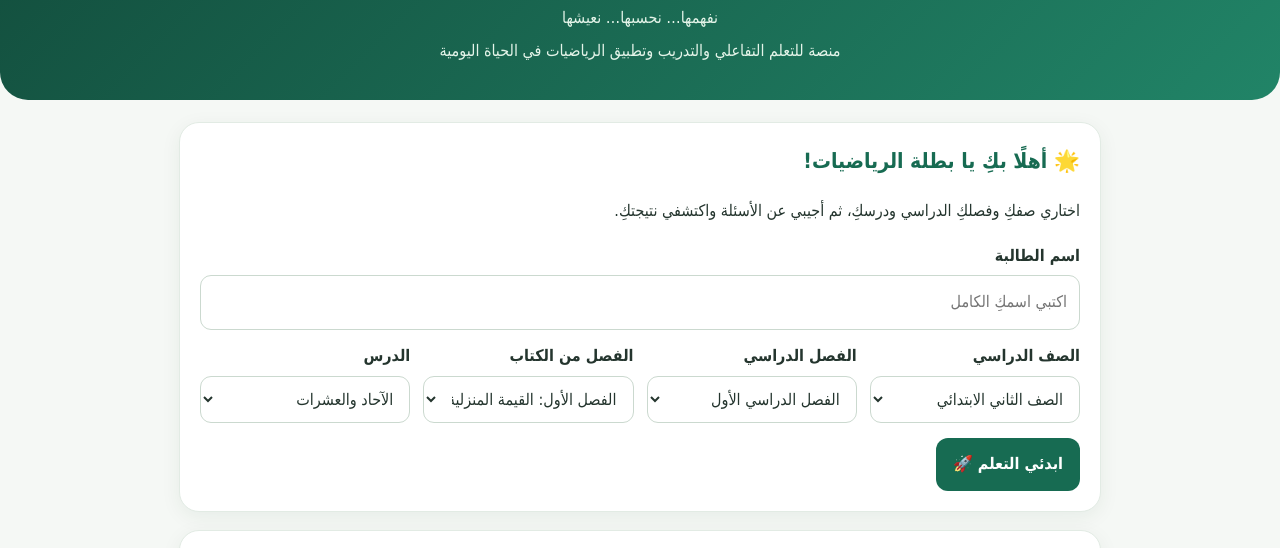
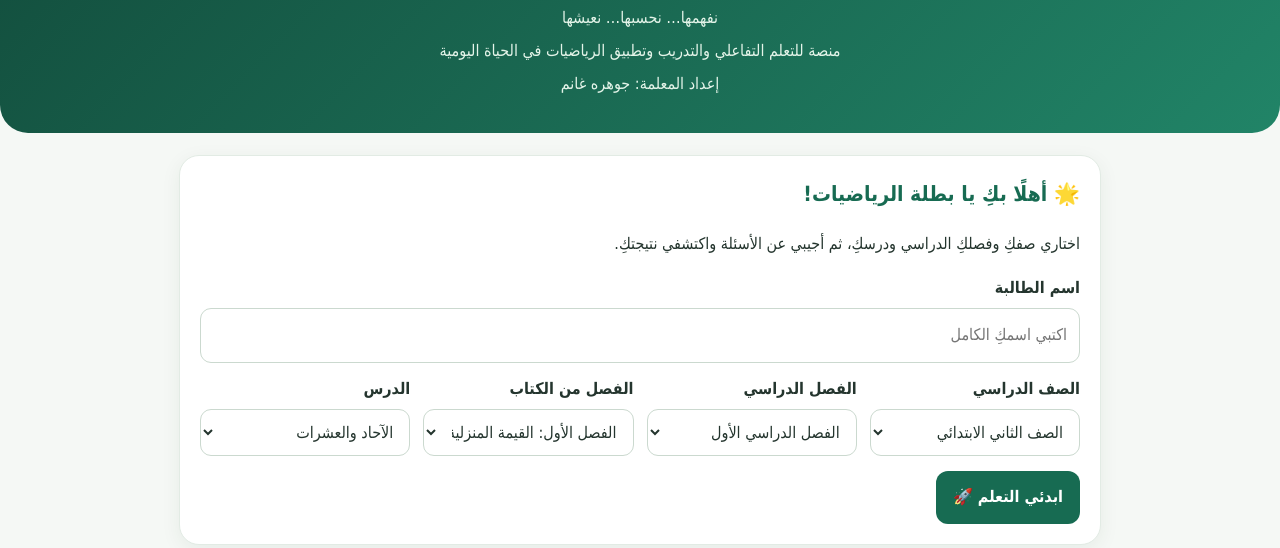
Before and after one commit to jawharah5777-art/math-in-our-life, a plain HTML site: page index.html in a window 1280 px wide. Shown: the part 174-722 px from the top of the page. Drawn offline with Linux system fonts and the light colour scheme.

Commit message:
Update index.html

```diff
--- a/index.html
+++ b/index.html
@@ -86,7 +86,9 @@ footer{text-align:center;padding:22px;color:var(--muted);font-size:13px}
   <div class="symbol">📚 ➕ ✨</div>
   <h1>الرياضيات في حياتنا</h1>
   <p>نفهمها… نحسبها… نعيشها</p>
+
   <p>منصة للتعلم التفاعلي والتدريب وتطبيق الرياضيات في الحياة اليومية</p>
+<p>إعداد المعلمة: جوهره غانم</p>
 </header>
 
 <main class="wrap">
```
